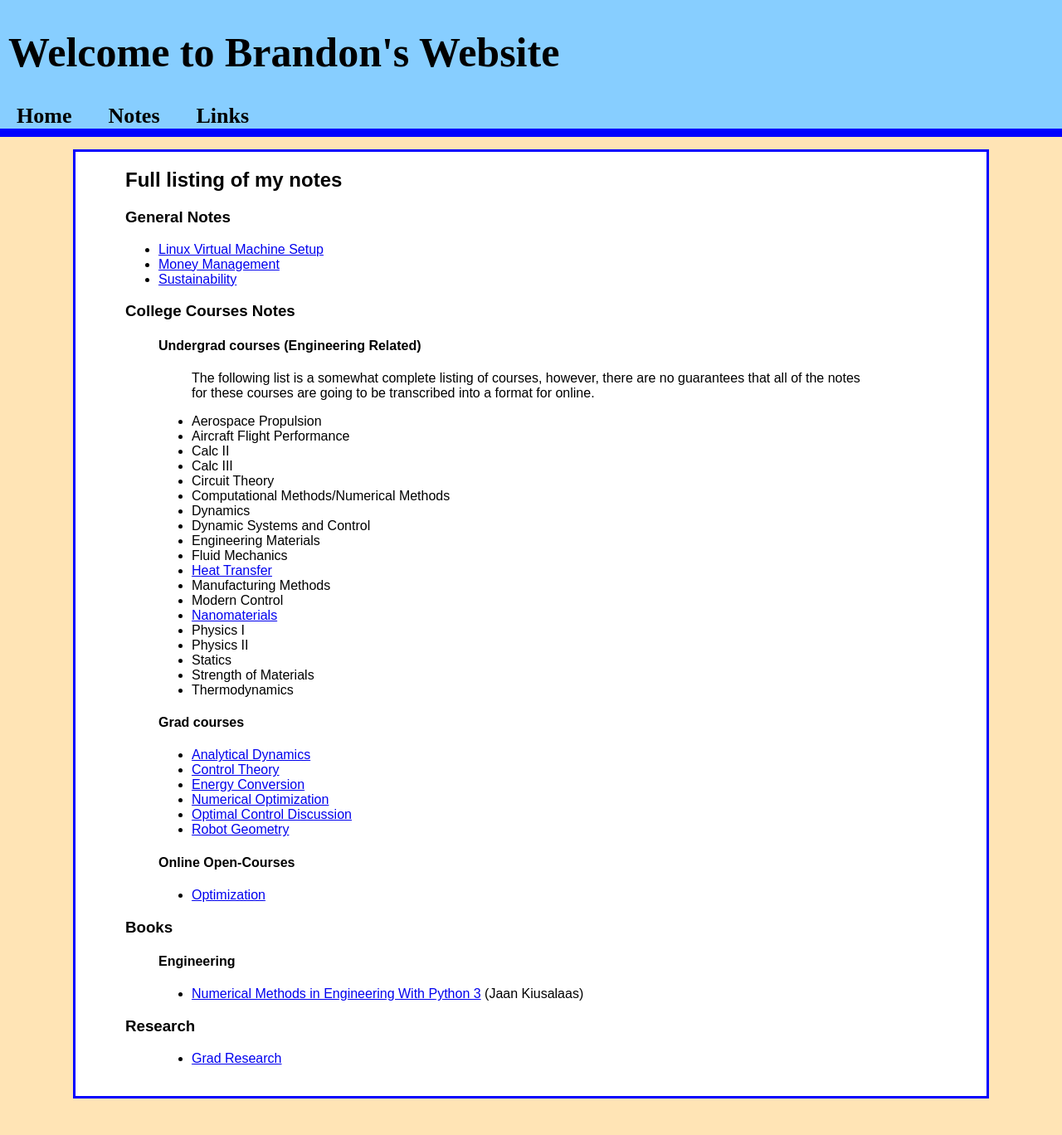
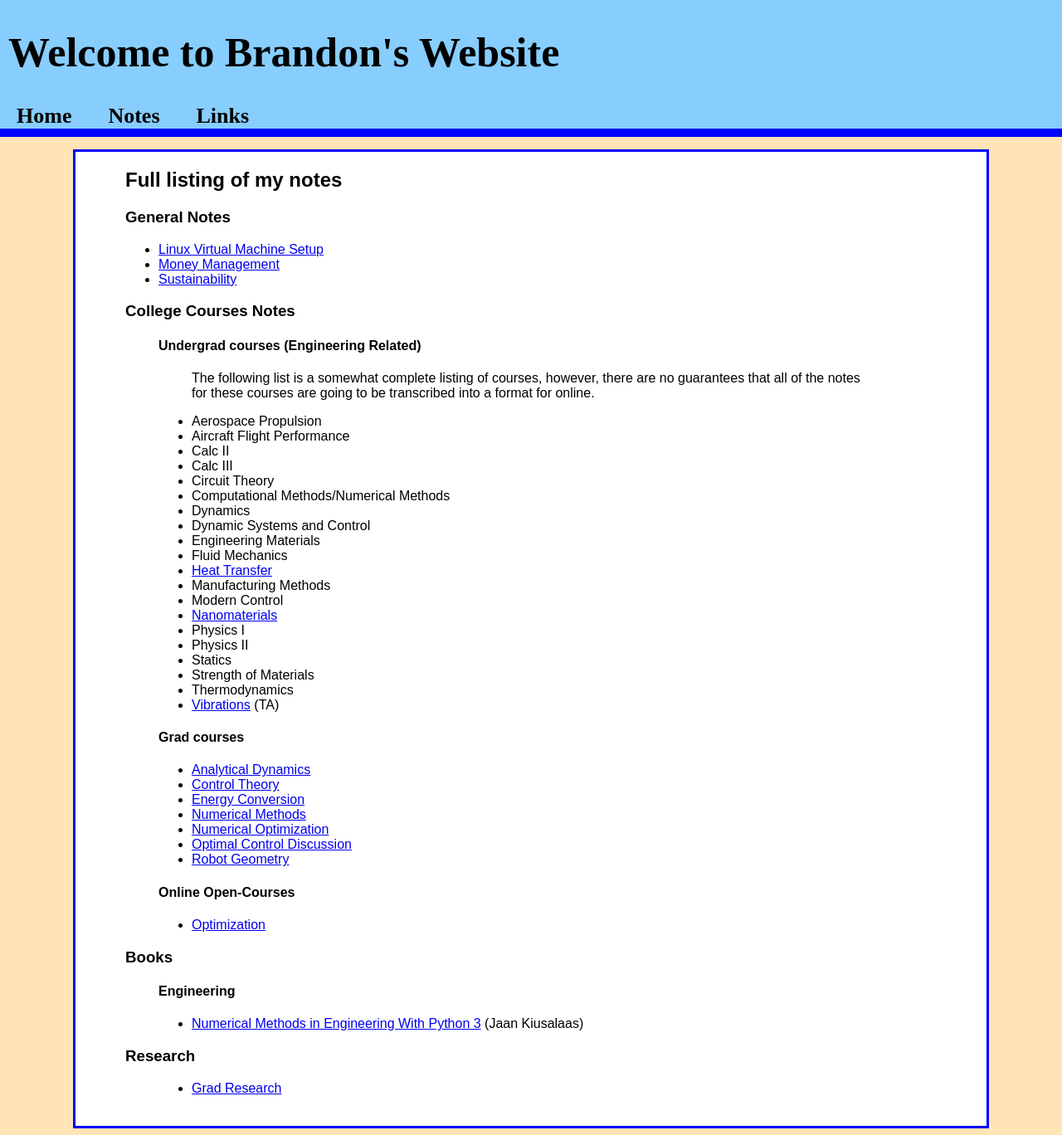
Before and after one commit to jbm950/jbm950.github.io, a Jekyll site: the page built from notes/notes_main.html, in a window 1280 px wide. Shown: the whole page at 83% size. Built offline with Jekyll 4.4.1, drawn with Linux system fonts in a browser that asks for light colours; Markdown is read by kramdown in place of the engine named in the settings; before the commit the page ends 1332 px from its top, so only the background shows below that.

Commit message:
added links for vibrations page and numerical methods page

```diff
--- a/notes/notes_main.html
+++ b/notes/notes_main.html
@@ -48,6 +48,7 @@ title: Notes
 <li>Statics</li>
 <li>Strength of Materials</li>
 <li>Thermodynamics</li>
+<li><a href="/notes/vibrations/vibrations.html">Vibrations</a> (TA)</li>
 </ul>
 </blockquote>
 <blockquote>
@@ -58,6 +59,7 @@ title: Notes
 <li><a href="/notes/analytical_dynamics/analytical_dynamics_main.html">Analytical Dynamics</a></li>
 <li><a href="/notes/control_theory/control_theory_main.html">Control Theory</a></li>
 <li><a href="/notes/energy_conversion/energy_conversion_main.html">Energy Conversion</a></li>
+<li><a href="/notes/num_methods/numerical_methods_main.html">Numerical Methods</a></li>
 <li><a href="/notes/num_optimization/num_optimization_main.html">Numerical Optimization</a></li>
 <li><a href="/notes/optimal_control_discussion/optimal_control_dis_main.html">Optimal Control Discussion</a></li>
 <li><a href="/notes/robot_geometry/robot_geometry_main.html">Robot Geometry</a></li>
```
Also changed, not shown: source/notes/notes_main.md (+2 -0 lines).
